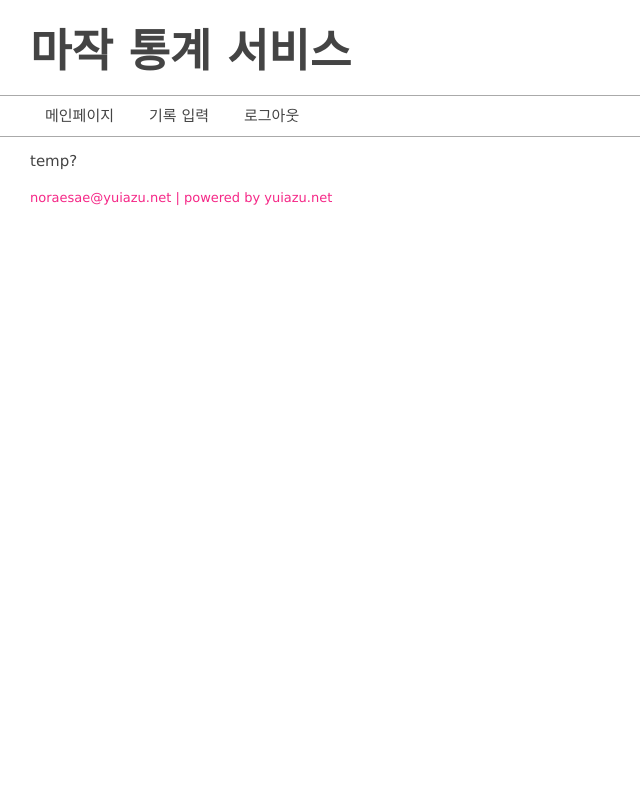
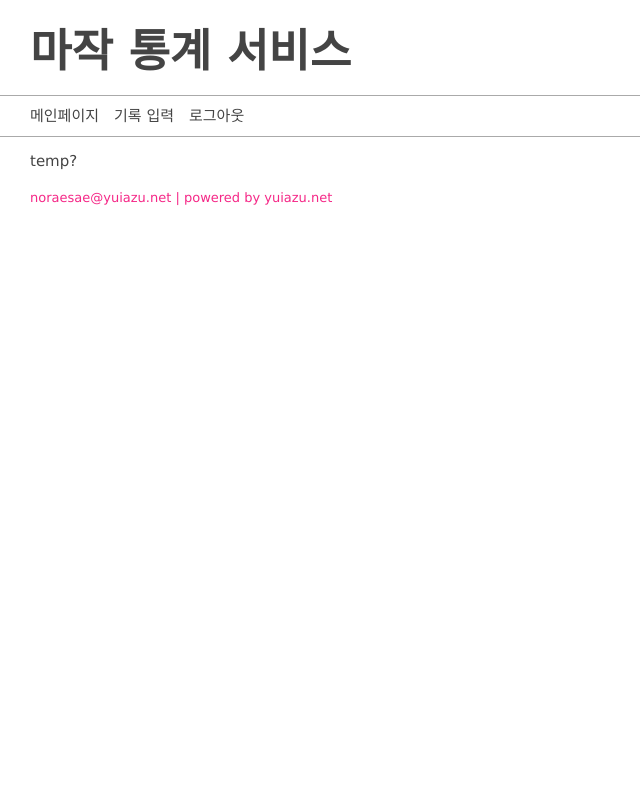
Before and after one commit to hatashiro/mahjong-statistics, a Django app: page / in a window 1280 px wide. Shown: the whole page, without its empty margins (0-640 px from the left). Run offline with Django 3.2, Linux system fonts and the light colour scheme; the visitor is signed in with stand-in values (Sample User, id 1); some libraries are stand-ins or nearby versions.

Commit message:
Change the menu layout.
Committed by noraesae.

Change the padding and margin value of the menu.

```diff
--- a/static/css/base.css
+++ b/static/css/base.css
@@ -52,8 +52,8 @@ img {
     text-decoration:none;
     line-height:40px;
     height:40px;
-    padding:0px 15px;
-    margin-right:5px;
+    padding:0px;
+    margin-right:15px;
 }
 #Container div.menu a.menu_item:hover {
     cursor:pointer;
```
